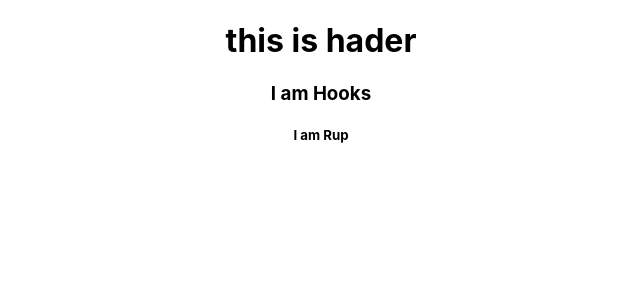
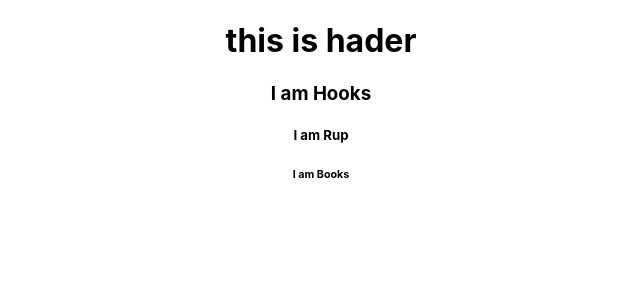
Before and after one commit to RupsanaAkter/openai-site, a React (Create React App) app: page / in a window 1280 px wide. Shown: the top 300 px of the page, without its empty margins (319-959 px from the left). Built offline with nearby package versions, Linux system fonts and the light colour scheme.

Commit message:
added h6

```diff
--- a/src/App.js
+++ b/src/App.js
@@ -7,6 +7,7 @@ function App() {
      <h1>this is hader</h1>
      <h3>I am Hooks</h3>
      <h5>I am Rup</h5>
+     <h6>I am Books</h6>
     </div>
   );
 }
```
